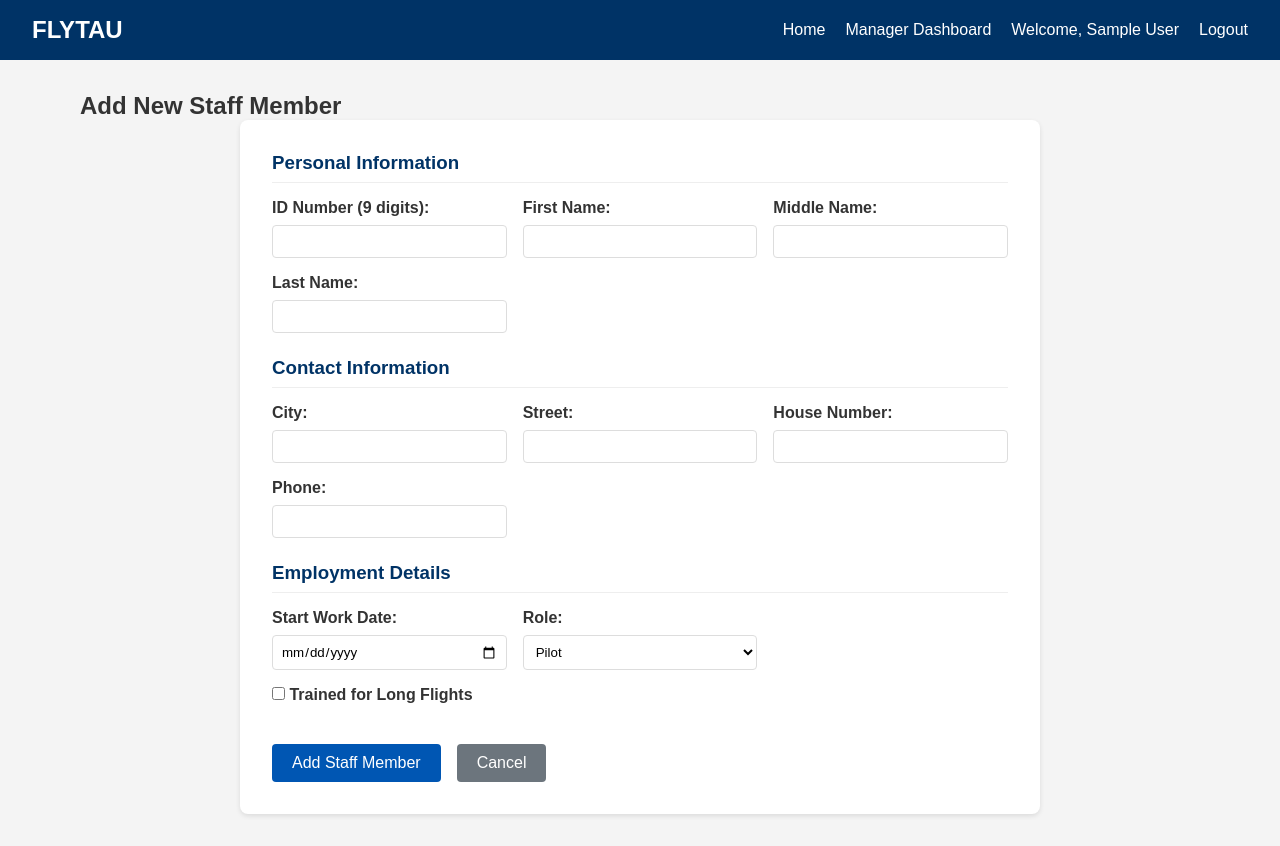
After one commit to InbarKedem/project-year-2, a Flask app: page /add_staff in a window 1280 px wide. The commit adds this page. Run offline with Flask 3, Linux system fonts and the light colour scheme; the visitor is signed in with stand-in values (Sample User, id 1).

Commit message:
Add staff management feature: add staff form, service, and styles

```diff
--- a/routes/manager.py
+++ b/routes/manager.py
@@ -1,4 +1,4 @@
-from flask import Blueprint, render_template, redirect, url_for, flash, session
+from flask import Blueprint, render_template, redirect, url_for, flash, session, request
 from services.reports_service import (
     get_occupancy_report,
     get_revenue_report,
@@ -6,6 +6,7 @@ from services.reports_service import (
     get_cancellation_report,
     get_plane_activity_report
 )
+from services.employee_service import add_new_staff
 
 manager_bp = Blueprint('manager', __name__)
 
@@ -28,3 +29,38 @@ def reports():
                            employee_hours_report=get_employee_hours_report(),
                            cancellation_report=get_cancellation_report(),
                            plane_activity_report=get_plane_activity_report())
+
+
+@manager_bp.route('/add_staff', methods=['GET', 'POST'])
+def add_staff():
+    if session.get('role') != 'manager':
+        flash('Access denied. Managers only.', 'danger')
+        return redirect(url_for('auth.login'))
+
+    if request.method == 'POST':
+        # Extract form data
+        id_number = request.form.get('id_number')
+        first_name = request.form.get('first_name')
+        middle_name = request.form.get('middle_name')
+        last_name = request.form.get('last_name')
+        city = request.form.get('city')
+        street = request.form.get('street')
+        house_number = request.form.get('house_number')
+        phone = request.form.get('phone')
+        start_work_date = request.form.get('start_work_date')
+        role = request.form.get('role')
+        trained_for_long_flights = 1 if request.form.get('trained_for_long_flights') else 0
+
+        success, message = add_new_staff(
+            id_number, first_name, middle_name, last_name, city, street,
+            house_number, phone, start_work_date, role, trained_for_long_flights
+        )
+
+        if success:
+            flash(message, 'success')
+            return redirect(url_for('manager.manager_dashboard'))
+        else:
+            flash(message, 'danger')
+            return render_template('add_staff.html')
+
+    return render_template('add_staff.html')
--- /dev/null
+++ b/static/manager.css
@@ -0,0 +1,76 @@
+/* Dashboard */
+.dashboard-grid {
+  display: grid;
+  grid-template-columns: repeat(auto-fit, minmax(300px, 1fr));
+  gap: 2rem;
+  margin-top: 2rem;
+}
+
+.card {
+  background: white;
+  padding: 2rem;
+  border-radius: 8px;
+  box-shadow: 0 2px 5px rgba(0, 0, 0, 0.1);
+}
+
+.card h3 {
+  margin-bottom: 1rem;
+}
+
+.card p {
+  margin-bottom: 1.5rem;
+}
+
+/* Staff Form Styling */
+.staff-form h3 {
+  margin-top: 1.5rem;
+  margin-bottom: 1rem;
+  border-bottom: 1px solid #eee;
+  padding-bottom: 0.5rem;
+  color: #003366;
+}
+
+.staff-form h3:first-of-type {
+  margin-top: 0;
+}
+
+.staff-form-grid {
+  display: grid;
+  grid-template-columns: repeat(auto-fit, minmax(200px, 1fr));
+  gap: 1rem;
+  margin-bottom: 1.5rem;
+}
+
+.staff-form-grid .form-group {
+  margin-bottom: 0;
+}
+
+.full-width {
+  grid-column: 1 / -1;
+}
+
+.form-select {
+  width: 100%;
+  padding: 8px;
+  border: 1px solid #ddd;
+  border-radius: 4px;
+  background-color: white;
+}
+
+.checkbox-label {
+  display: flex;
+  align-items: center;
+  gap: 0.5rem;
+  cursor: pointer;
+}
+
+.checkbox-label input {
+  width: auto;
+  margin: 0;
+}
+
+.form-actions {
+  margin-top: 2rem;
+  display: flex;
+  gap: 1rem;
+}
--- /dev/null
+++ b/templates/add_staff.html
@@ -0,0 +1,99 @@
+{% extends 'base.html' %} {% block extra_css %}
+<link rel="stylesheet" href="{{ url_for('static', filename='auth.css') }}" />
+<link rel="stylesheet" href="{{ url_for('static', filename='manager.css') }}" />
+{% endblock %} {% block content %}
+<div class="container">
+  <h2>Add New Staff Member</h2>
+  <div class="auth-container">
+    <form
+      method="POST"
+      action="{{ url_for('manager.add_staff') }}"
+      class="staff-form"
+    >
+      <h3>Personal Information</h3>
+      <div class="staff-form-grid">
+        <div class="form-group">
+          <label>ID Number (9 digits):</label>
+          <input
+            type="text"
+            name="id_number"
+            required
+            pattern="\d{9}"
+            title="9 digit ID number"
+          />
+        </div>
+
+        <div class="form-group">
+          <label>First Name:</label>
+          <input type="text" name="first_name" required />
+        </div>
+
+        <div class="form-group">
+          <label>Middle Name:</label>
+          <input type="text" name="middle_name" />
+        </div>
+
+        <div class="form-group">
+          <label>Last Name:</label>
+          <input type="text" name="last_name" required />
+        </div>
+      </div>
+
+      <h3>Contact Information</h3>
+      <div class="staff-form-grid">
+        <div class="form-group">
+          <label>City:</label>
+          <input type="text" name="city" required />
+        </div>
+
+        <div class="form-group">
+          <label>Street:</label>
+          <input type="text" name="street" required />
+        </div>
+
+        <div class="form-group">
+          <label>House Number:</label>
+          <input type="number" name="house_number" required />
+        </div>
+
+        <div class="form-group">
+          <label>Phone:</label>
+          <input type="text" name="phone" required />
+        </div>
+      </div>
+
+      <h3>Employment Details</h3>
+      <div class="staff-form-grid">
+        <div class="form-group">
+          <label>Start Work Date:</label>
+          <input type="date" name="start_work_date" required />
+        </div>
+
+        <div class="form-group">
+          <label>Role:</label>
+          <select name="role" required class="form-select">
+            <option value="pilot">Pilot</option>
+            <option value="attendant">Flight Attendant</option>
+          </select>
+        </div>
+
+        <div class="form-group full-width">
+          <label class="checkbox-label">
+            <input type="checkbox" name="trained_for_long_flights" />
+            Trained for Long Flights
+          </label>
+        </div>
+      </div>
+
+      <div class="form-actions">
+        <button type="submit" class="btn">Add Staff Member</button>
+        <a
+          href="{{ url_for('manager.manager_dashboard') }}"
+          class="btn btn-secondary"
+          >Cancel</a
+        >
+      </div>
+    </form>
+  </div>
+</div>
+{% endblock %}
```
Also changed, not shown: services/employee_service.py (added, +27 -0 lines), static/dashboard.css (deleted, +0 -22 lines), templates/manager_dashboard.html (+6 -4 lines).
